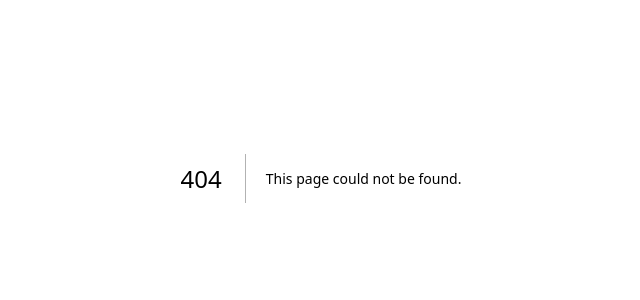
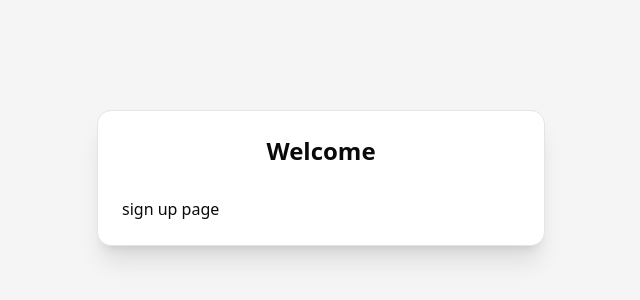
Before and after one commit to trimindev/meetai, a Next.js app: page /sign-up in a window 1280 px wide. Before the commit this address had no page. Shown: the part 222-522 px from the top of the page, without its empty margins (319-959 px from the left). Built offline with nearby package versions, Linux system fonts and the light colour scheme.

Commit message:
feat: add authentication layout and sign-in/sign-up pages

```diff
--- /dev/null
+++ b/app/(auth)/layout.tsx
@@ -0,0 +1,11 @@
+export default function AuthLayout({
+  children,
+}: {
+  children: React.ReactNode;
+}) {
+  return (
+    <div className="min-h-screen flex items-center justify-center bg-muted px-4">
+      {children}
+    </div>
+  );
+}
--- /dev/null
+++ b/app/(auth)/sign-in/page.tsx
@@ -0,0 +1,17 @@
+import React from "react";
+import { Card, CardContent, CardHeader, CardTitle } from "@/components/ui/card";
+
+function page() {
+  return (
+    <Card className="w-full max-w-md shadow-xl">
+      <CardHeader>
+        <CardTitle className="text-center text-2xl font-bold">
+          Welcome
+        </CardTitle>
+      </CardHeader>
+      <CardContent>sign in page</CardContent>
+    </Card>
+  );
+}
+
+export default page;
--- /dev/null
+++ b/app/(auth)/sign-up/page.tsx
@@ -0,0 +1,17 @@
+import React from "react";
+import { Card, CardContent, CardHeader, CardTitle } from "@/components/ui/card";
+
+function page() {
+  return (
+    <Card className="w-full max-w-md shadow-xl">
+      <CardHeader>
+        <CardTitle className="text-center text-2xl font-bold">
+          Welcome
+        </CardTitle>
+      </CardHeader>
+      <CardContent>sign up page</CardContent>
+    </Card>
+  );
+}
+
+export default page;
```
